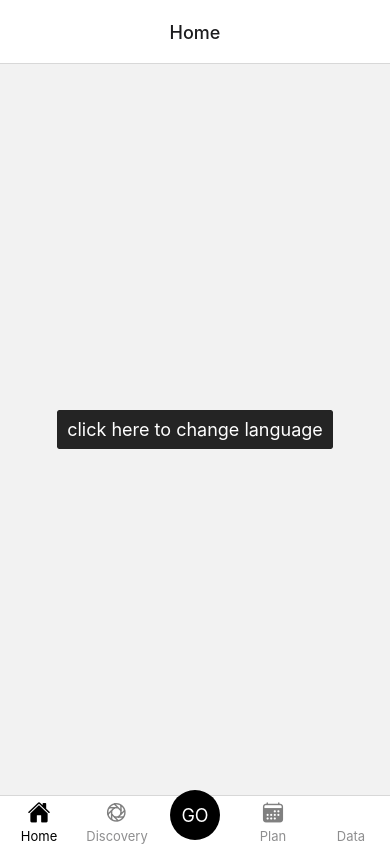
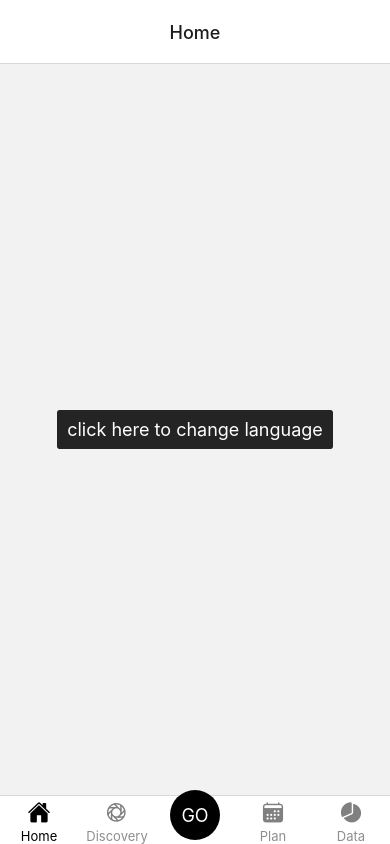
Before and after one commit to snitchyang/life-logger, a React Native app: screen / in a window 390 px wide. Built offline with nearby package versions, Linux system fonts and the light colour scheme.

Commit message:
data->Data

```diff
--- a/src/App.js
+++ b/src/App.js
@@ -69,7 +69,7 @@ export default function App() {
                             return <Ionicons name="aperture-outline" size={size} color={color}/>
                         } else if (route.name === 'Plan') {
                             return <Ionicons name="calendar" size={size} color={color}/>
-                        } else if (route.name === 'data') {
+                        } else if (route.name === 'Data') {
                             return <Ionicons name="pie-chart" size={size} color={color}/>
                         } else if (route.name === 'Start') {
                             return (
```
